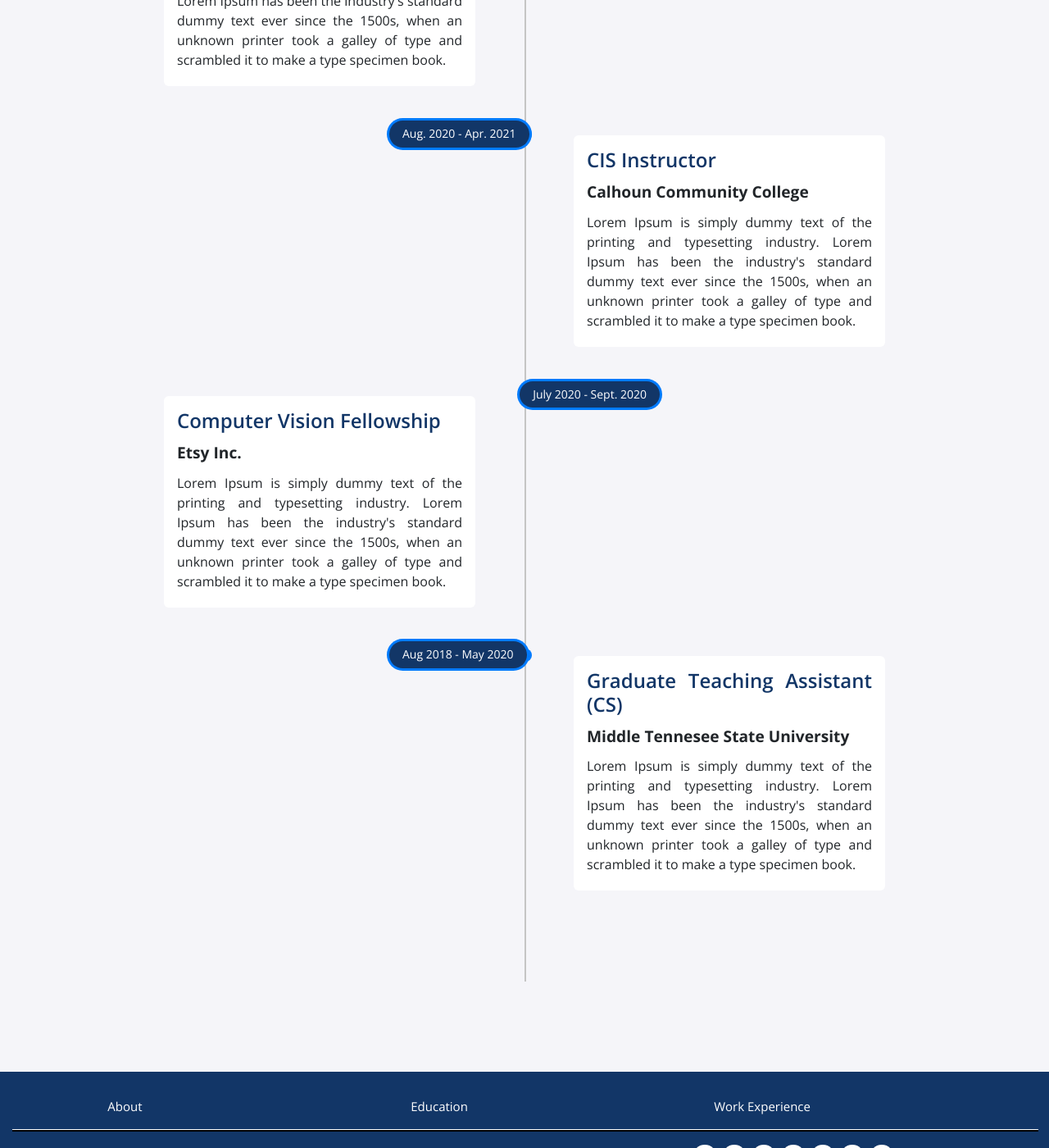
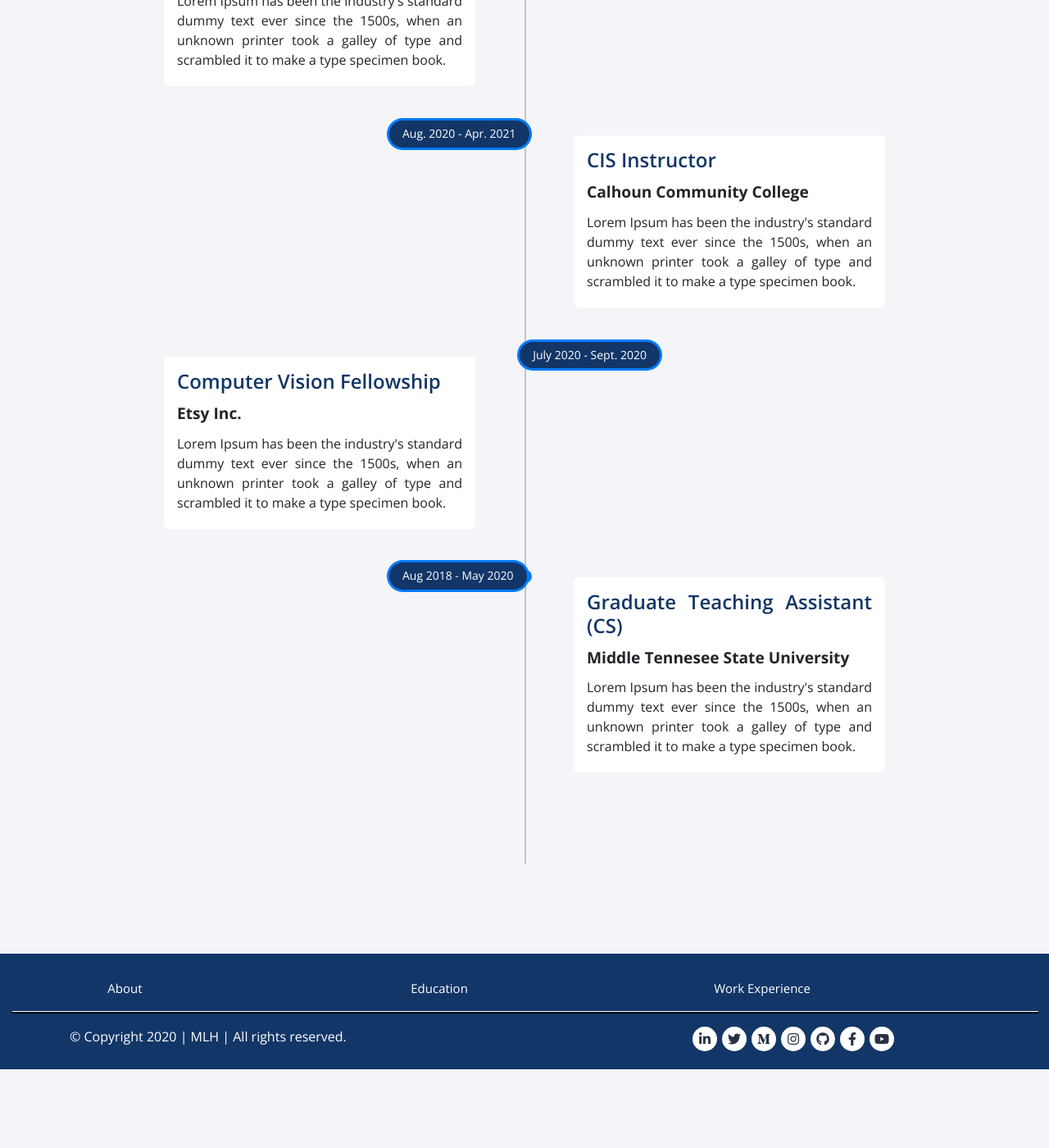
Before and after one commit to MLH-Fellowship/pod-4.1.0-portfolio, a Jekyll site: the page built from fellow.html, in a window 1280 px wide and 1400 px high, scrolled down 1458 px. Shown: the whole window at 82% size. Built offline with Jekyll 4.4.1, drawn with Linux system fonts in a browser that asks for light colours; nearby versions of some CDN libraries; a script that is not in the unit is left out; after the commit the page ends 2762 px from its top, so only the background shows below that.

Commit message:
added timeline details

```diff
--- a/_data/timeline.yml
+++ b/_data/timeline.yml
@@ -6,14 +6,14 @@
 - role: CIS Instructor
   company: Calhoun Community College
   dates: Aug. 2020 - Apr. 2021
-  content: Lorem Ipsum is simply dummy text of the printing and typesetting industry. Lorem Ipsum has been the industry's standard dummy text ever since the 1500s, when an unknown printer took a galley of type and scrambled it to make a type specimen book.
+  content:  Lorem Ipsum has been the industry's standard dummy text ever since the 1500s, when an unknown printer took a galley of type and scrambled it to make a type specimen book.
 
 - role: Computer Vision Fellowship
   company: Etsy Inc.
   dates: July 2020 - Sept. 2020
-  content: Lorem Ipsum is simply dummy text of the printing and typesetting industry. Lorem Ipsum has been the industry's standard dummy text ever since the 1500s, when an unknown printer took a galley of type and scrambled it to make a type specimen book.
+  content:  Lorem Ipsum has been the industry's standard dummy text ever since the 1500s, when an unknown printer took a galley of type and scrambled it to make a type specimen book.
 
 - role: Graduate Teaching Assistant (CS)
   company: Middle Tennesee State University
   dates: Aug 2018 - May 2020
-  content: Lorem Ipsum is simply dummy text of the printing and typesetting industry. Lorem Ipsum has been the industry's standard dummy text ever since the 1500s, when an unknown printer took a galley of type and scrambled it to make a type specimen book.
+  content:  Lorem Ipsum has been the industry's standard dummy text ever since the 1500s, when an unknown printer took a galley of type and scrambled it to make a type specimen book.
```
